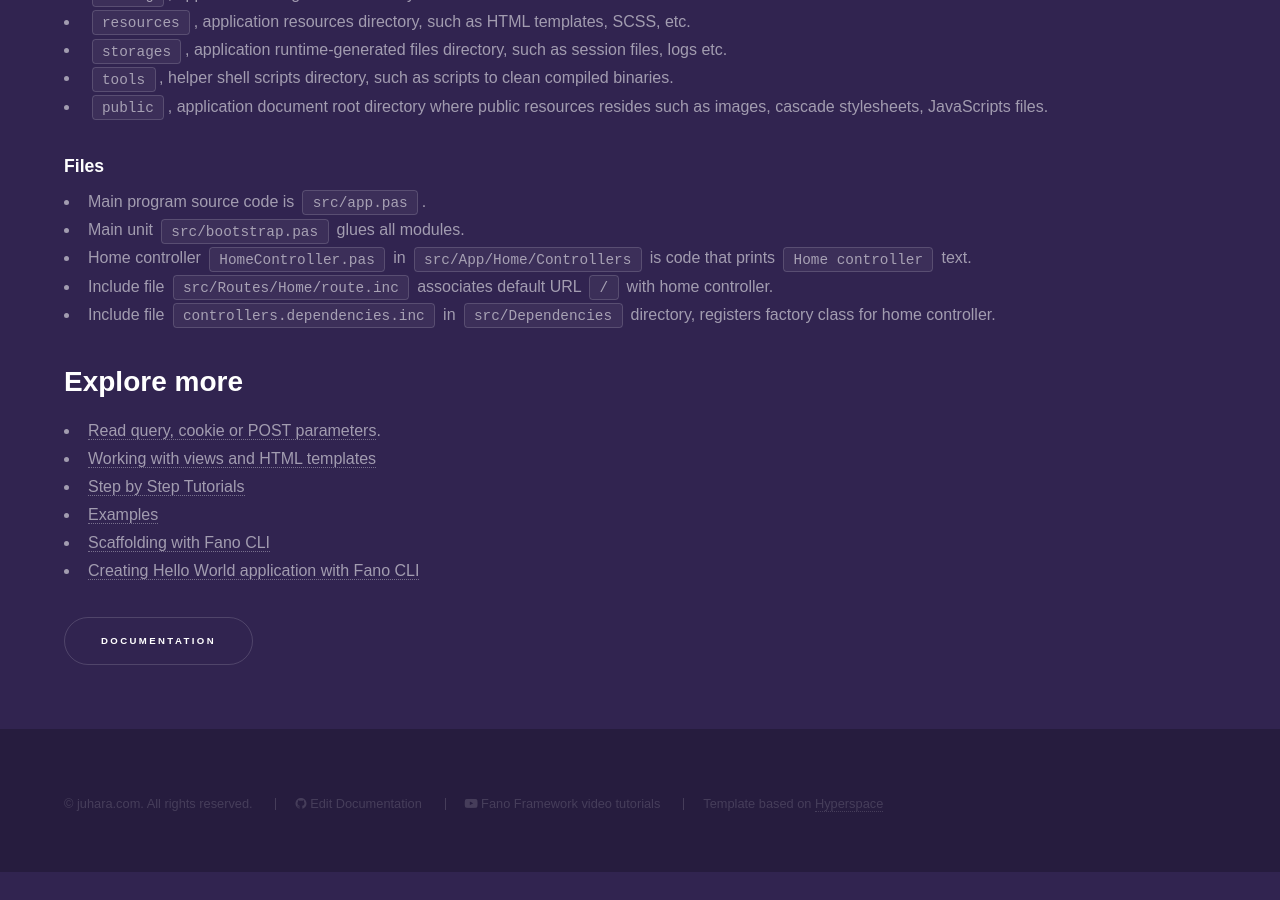
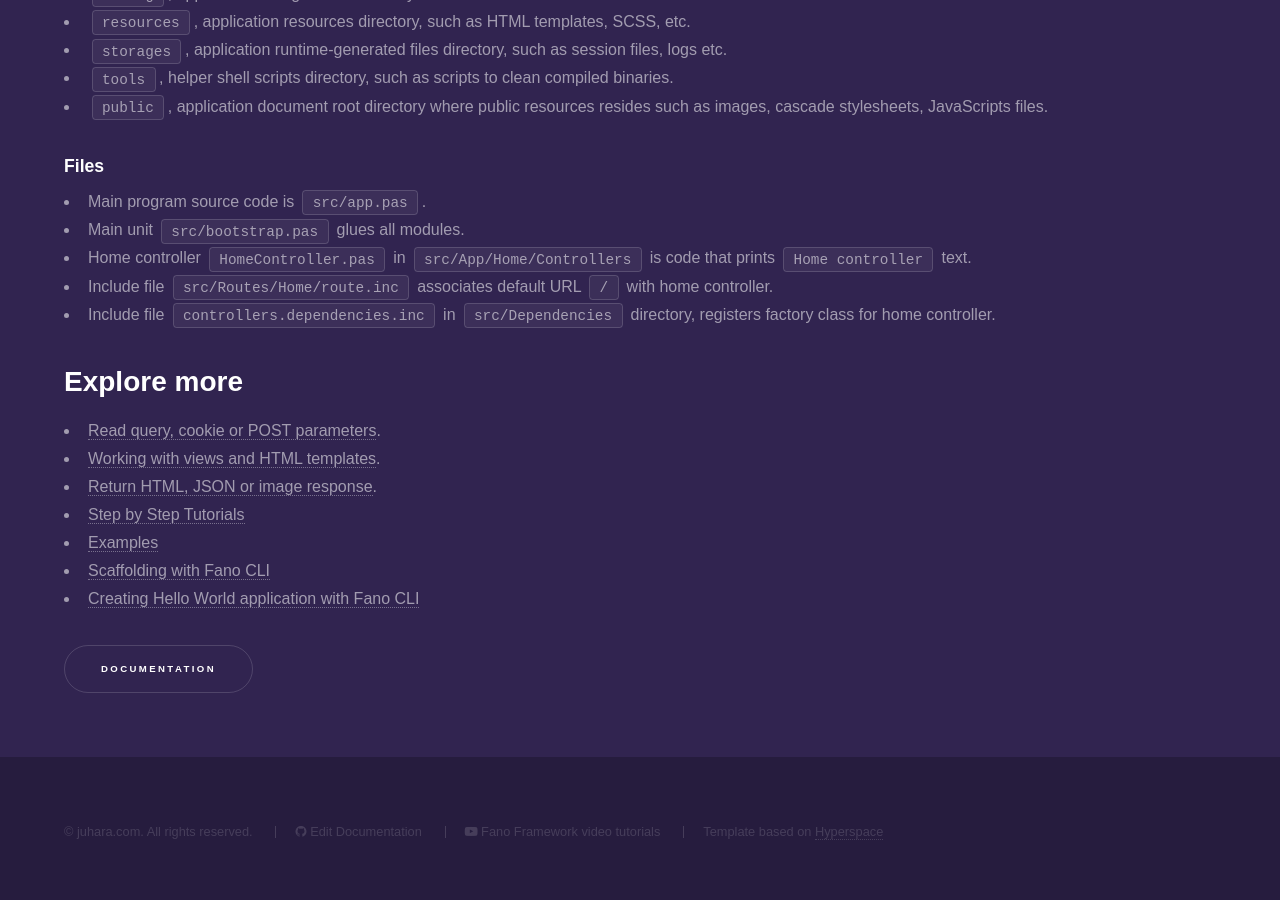
Before and after one commit to fanoframework/fanoframework.github.io, a Jekyll site: the page built from getting-started/index.md, in a window 1280 px wide and 900 px high, scrolled down 2258 px. Built offline with Jekyll 4.4.1, drawn with Linux system fonts in a browser that asks for light colours; our own code applies the rules of GitHub Pages for plain Markdown files; before the commit the page ends 3130 px from its top, so only the background shows below that.

Commit message:
improve getting started

```diff
--- a/getting-started/index.md
+++ b/getting-started/index.md
@@ -90,7 +90,8 @@ However, Fano CLI creates several files and directories that follows certain ass
 ## Explore more
 
 - [Read query, cookie or POST parameters](/working-with-request).
-- [Working with views and HTML templates](/working-with-views)
+- [Working with views and HTML templates](/working-with-views).
+- [Return HTML, JSON or image response](/working-with-response).
 - [Step by Step Tutorials](/tutorials)
 - [Examples](/examples)
 - [Scaffolding with Fano CLI](/scaffolding-with-fano-cli)
```
